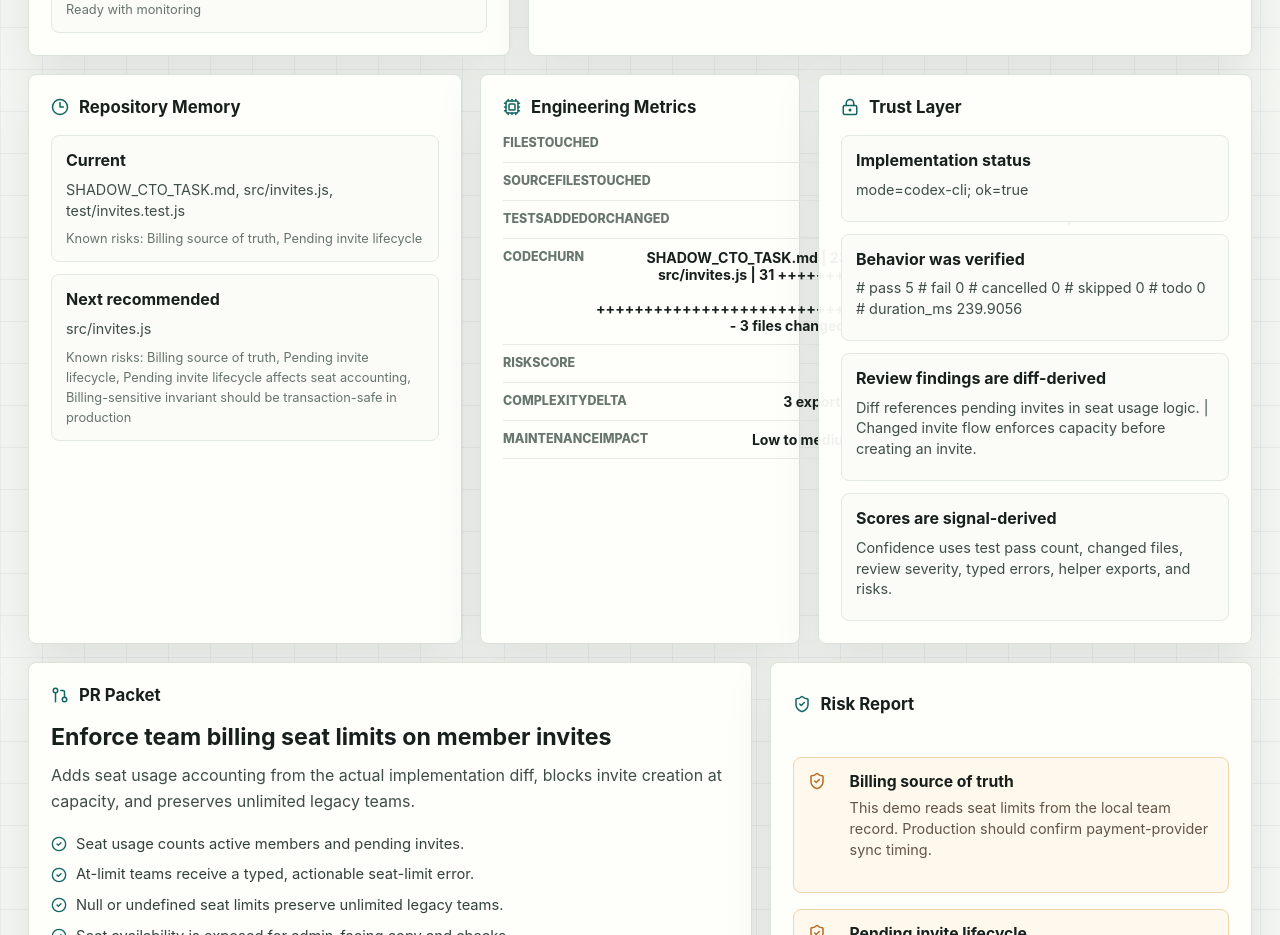
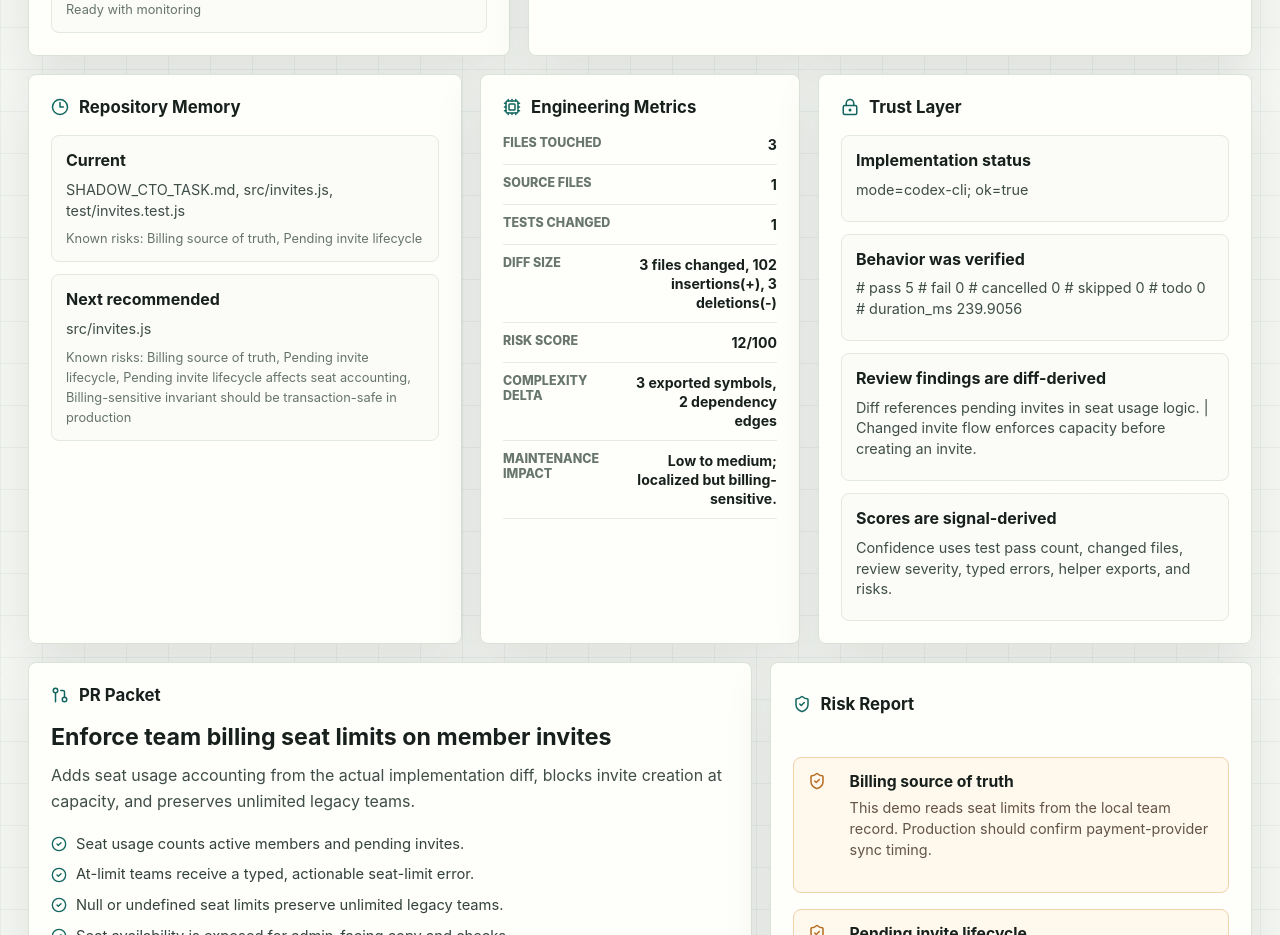
Before and after one commit to sujithreddyp0123/shadow-CTO-Agent007-, a React (Vite) app: page / in a window 1280 px wide. Shown: the part 4760-5695 px from the top of the page. Built offline with nearby package versions, Linux system fonts and the light colour scheme.

Commit message:
Polish engineering metrics display

```diff
--- a/src/App.tsx
+++ b/src/App.tsx
@@ -256,6 +256,29 @@ const reports = [
   "Deployment Checklist",
   "Reviewer Packet",
 ];
+
+const metricLabels: Record<string, string> = {
+  filesTouched: "Files touched",
+  sourceFilesTouched: "Source files",
+  testsAddedOrChanged: "Tests changed",
+  codeChurn: "Diff size",
+  riskScore: "Risk score",
+  complexityDelta: "Complexity delta",
+  maintenanceImpact: "Maintenance impact",
+};
+
+function formatEngineeringMetric(key: string, value: string | number) {
+  if (key === "codeChurn" && typeof value === "string") {
+    const summary = value.match(/(\d+ files? changed,\s*\d+ insertions?\(\+\),\s*\d+ deletions?\(-\))/);
+    return summary?.[1] ?? "Captured in git diff";
+  }
+
+  if (key === "riskScore") {
+    return `${value}/100`;
+  }
+
+  return String(value);
+}
 
 function App() {
   const [liveRun, setLiveRun] = useState<LiveRun | null>(null);
@@ -756,8 +779,8 @@ function App() {
             <div className="metric-table">
               {Object.entries(engineeringOs.engineeringMetrics).map(([key, value]) => (
                 <div key={key}>
-                  <span>{key}</span>
-                  <strong>{value}</strong>
+                  <span>{metricLabels[key] ?? key}</span>
+                  <strong>{formatEngineeringMetric(key, value)}</strong>
                 </div>
               ))}
             </div>
--- a/src/styles.css
+++ b/src/styles.css
@@ -545,8 +545,9 @@ p {
 }
 
 .metric-table div {
-  display: flex;
-  justify-content: space-between;
+  display: grid;
+  grid-template-columns: minmax(120px, 0.8fr) minmax(0, 1.2fr);
+  align-items: start;
   gap: 12px;
   padding-bottom: 10px;
   border-bottom: 1px solid #e5ebe2;
@@ -556,6 +557,8 @@ p {
   color: #17201d;
   font-size: 0.88rem;
   text-align: right;
+  overflow-wrap: anywhere;
+  line-height: 1.35;
 }
 
 .workbench {
```
